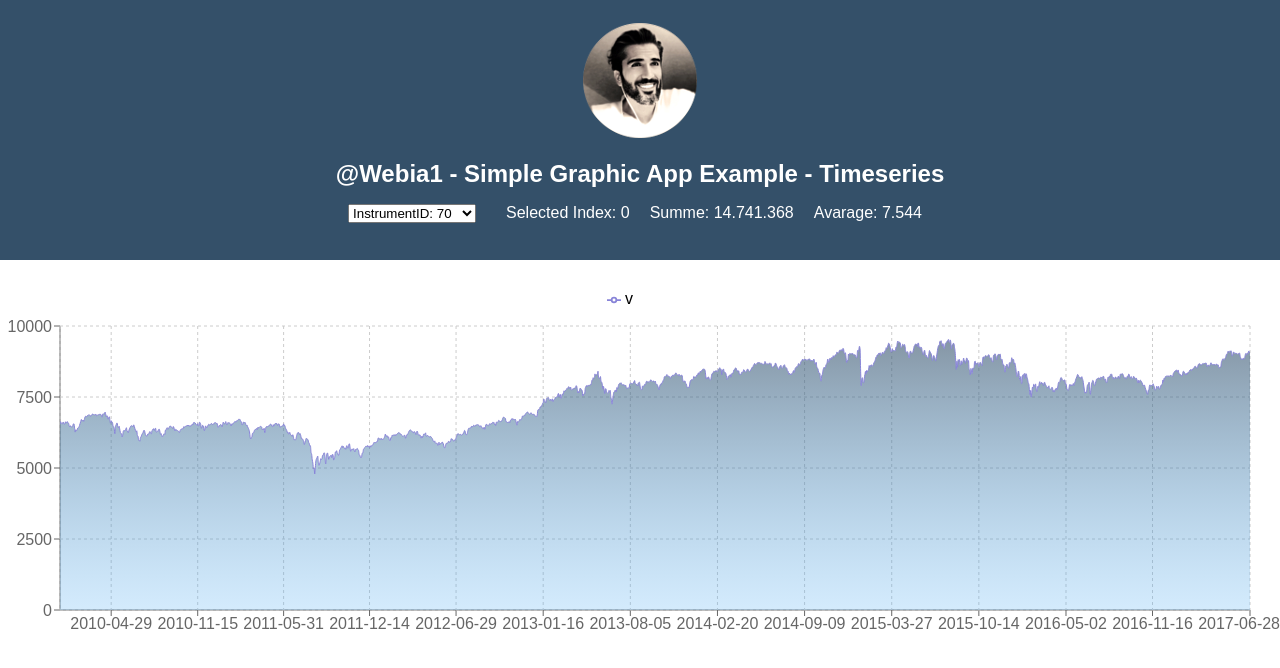
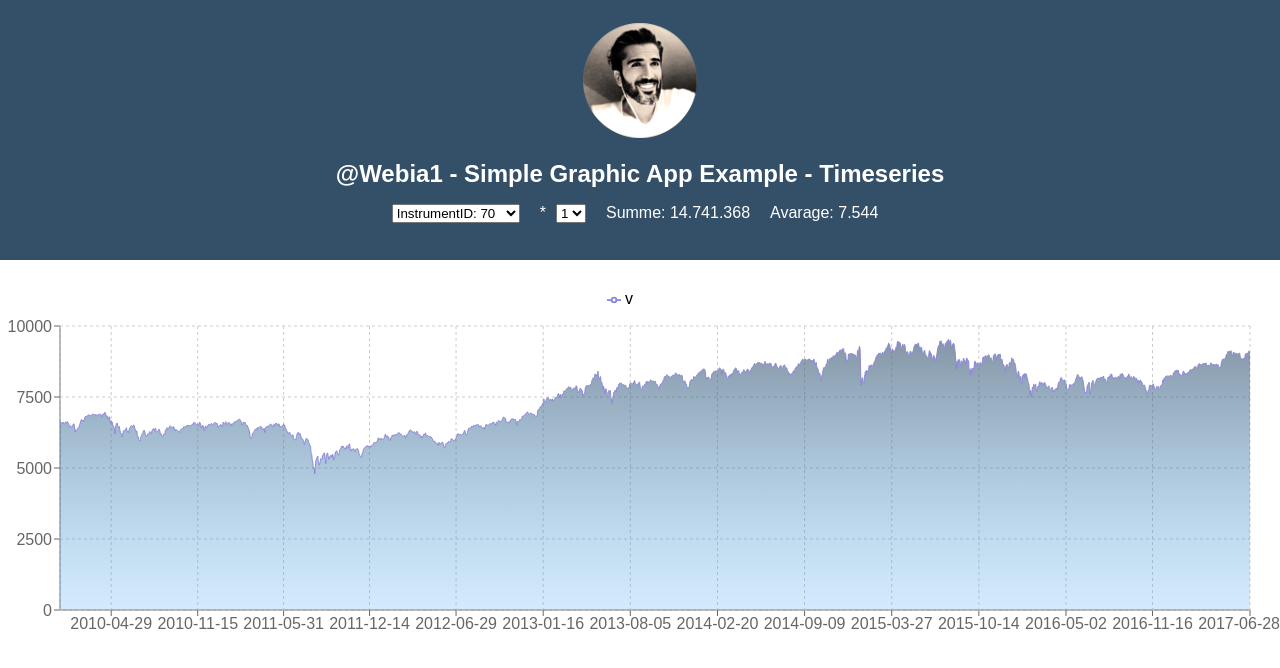
Before and after one commit to webia1/react-app-graphics, a React (Create React App) app: page / in a window 1280 px wide. Shown: the top 668 px of the page. Built offline with nearby package versions, Linux system fonts and the light colour scheme.

Commit message:
Multiplikator

```diff
--- a/src/App.js
+++ b/src/App.js
@@ -18,7 +18,8 @@ class App extends Component {
   constructor(props) {
     super(props);
     this.state = {
-      selectedSeries: 0
+      selectedSeries: 0,
+      multiplikator: 1
     };
   }
 
@@ -35,10 +36,17 @@ class App extends Component {
     });
   }
 
+  setMultiplikator(event) {
+    this.setState({
+      multiplikator: event.target.value
+    });
+  }
+
   render() {
+    let multiplikator = [1, 2, 3];
     let currentSeries = data[this.state.selectedSeries].timeSeries.entries;
     let currentSumArray = currentSeries
-      .map(i => parseInt(i.v, 10))
+      .map(i => parseInt(i.v, 10) * this.state.multiplikator)
       .filter(i => !isNaN(i));
 
     let currentSum = currentSumArray.reduce((i, j) => i + j, 0);
@@ -68,8 +76,18 @@ class App extends Component {
                 </option>
               ))}
             </select>
+            *
             <span className="App-series-info">
-              {'Selected Index: ' + this.state.selectedSeries}
+              <select
+                value={this.state.multiplikator}
+                onChange={this.setMultiplikator.bind(this)}
+              >
+                {multiplikator.map(key => (
+                  <option value={key} key={key}>
+                    {key}
+                  </option>
+                ))}
+              </select>
             </span>
             <span className="App-series-info">{'Summe: ' + currentSum}</span>
             <span className="App-series-info">{'Avarage: ' + avarage}</span>
```
